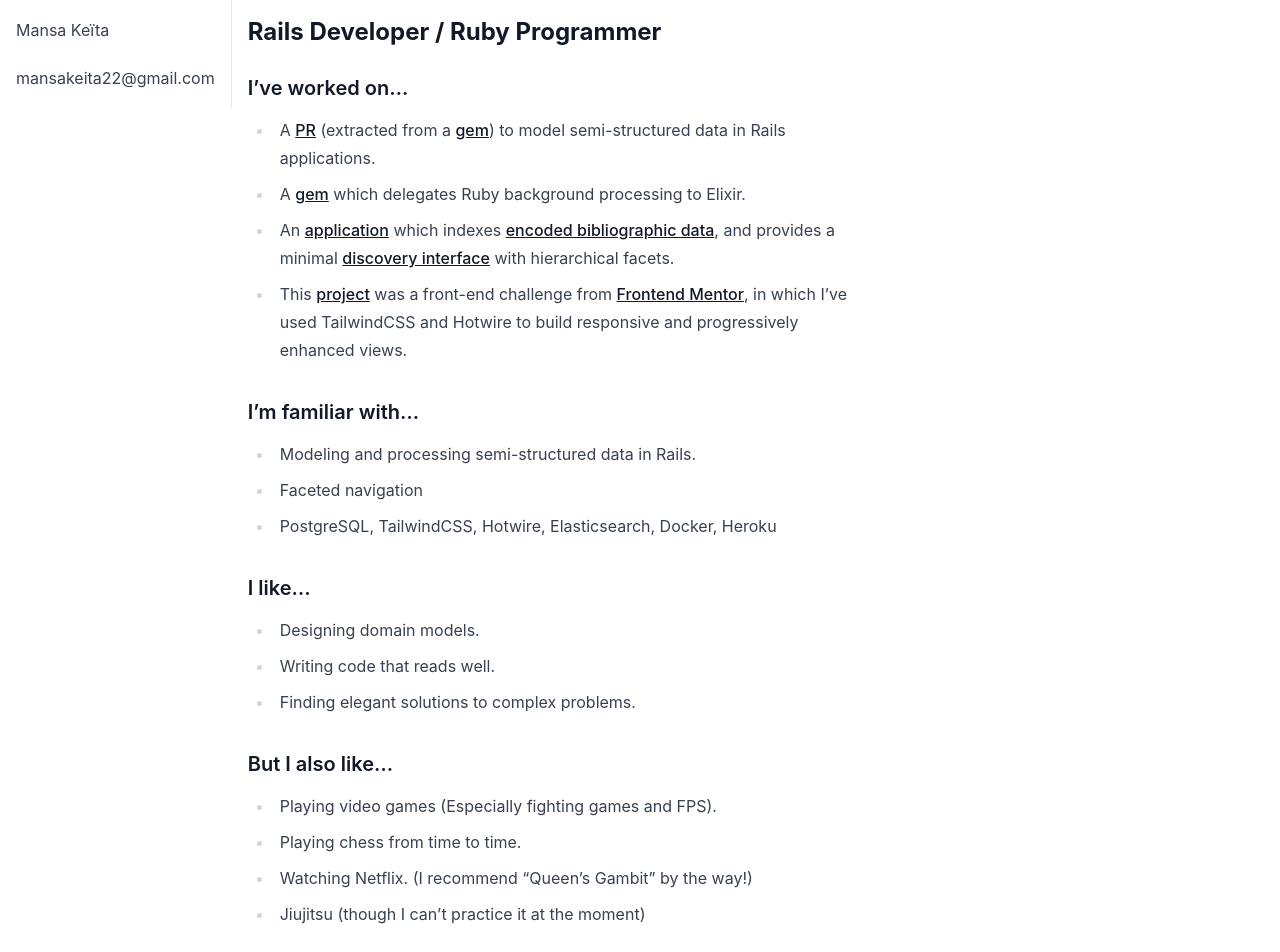
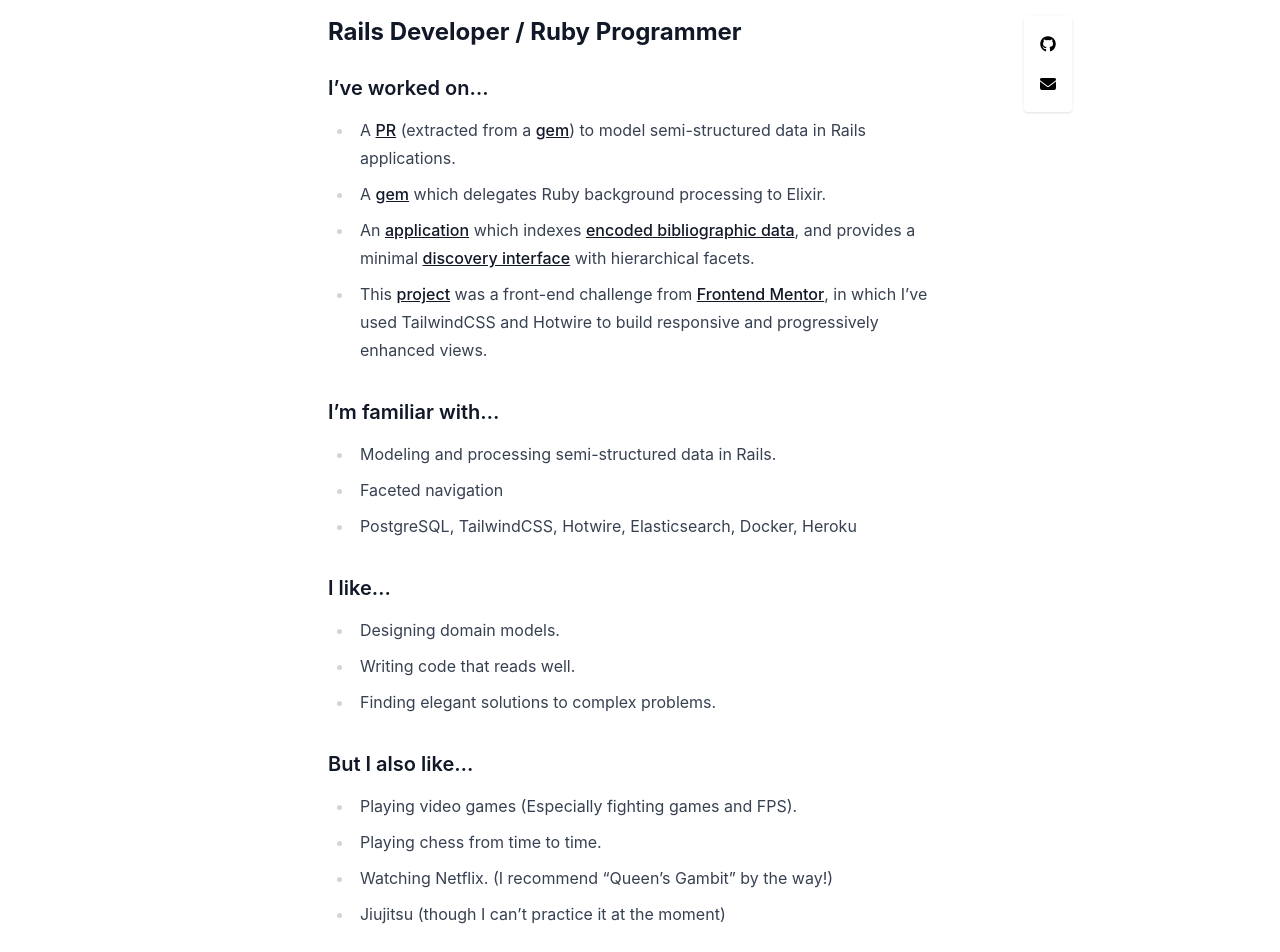
Before and after one commit to Mansakondo/Mansakondo.github.io, a Jekyll site: the page built from index.md, in a window 1280 px wide. Built offline with Jekyll 4.4.1, drawn with Linux system fonts in a browser that asks for light colours; nearby versions of some CDN libraries.

Commit message:
Add social links

```diff
--- a/_layouts/default.html
+++ b/_layouts/default.html
@@ -9,13 +9,21 @@
 		<script src="https://kit.fontawesome.com/435fd63633.js" crossorigin="anonymous"></script>
 	</head>
 	<body class="md:flex md:gap">
-	  <div>
-		  <div class="p-4 prose border-r">
-			  <p>Mansa Keïta</p>
-			  <p>mansakeita22@gmail.com</p>
+		<div class="z-20 bg-white fixed top-4 hover:bg-zinc-100 left-[80%] shadow rounded">
+			<div class="flex flex-col items-center gap-4 p-4">
+				<p>
+					<a href="https://github.com/mansakondo" title="@mansakondo" target="_blank">
+						<i class="fa-brands fa-github"></i>
+					</a>
+				</p>
+				<p>
+					<a href="mailto:mansakeita22@gmail.com" title="mansakeita22@gmail.com" target="_blank">
+						<i class="fa-solid fa-envelope"></i>
+					</a>
+				</p>
 			</div>
 		</div>
-	  <div class="prose p-4">
+		<div class="mx-auto my-0 prose p-4">
 			{{ content }}
 		</div>
 	</body>
```
Lines whose indentation alone changed are shown as unchanged.
